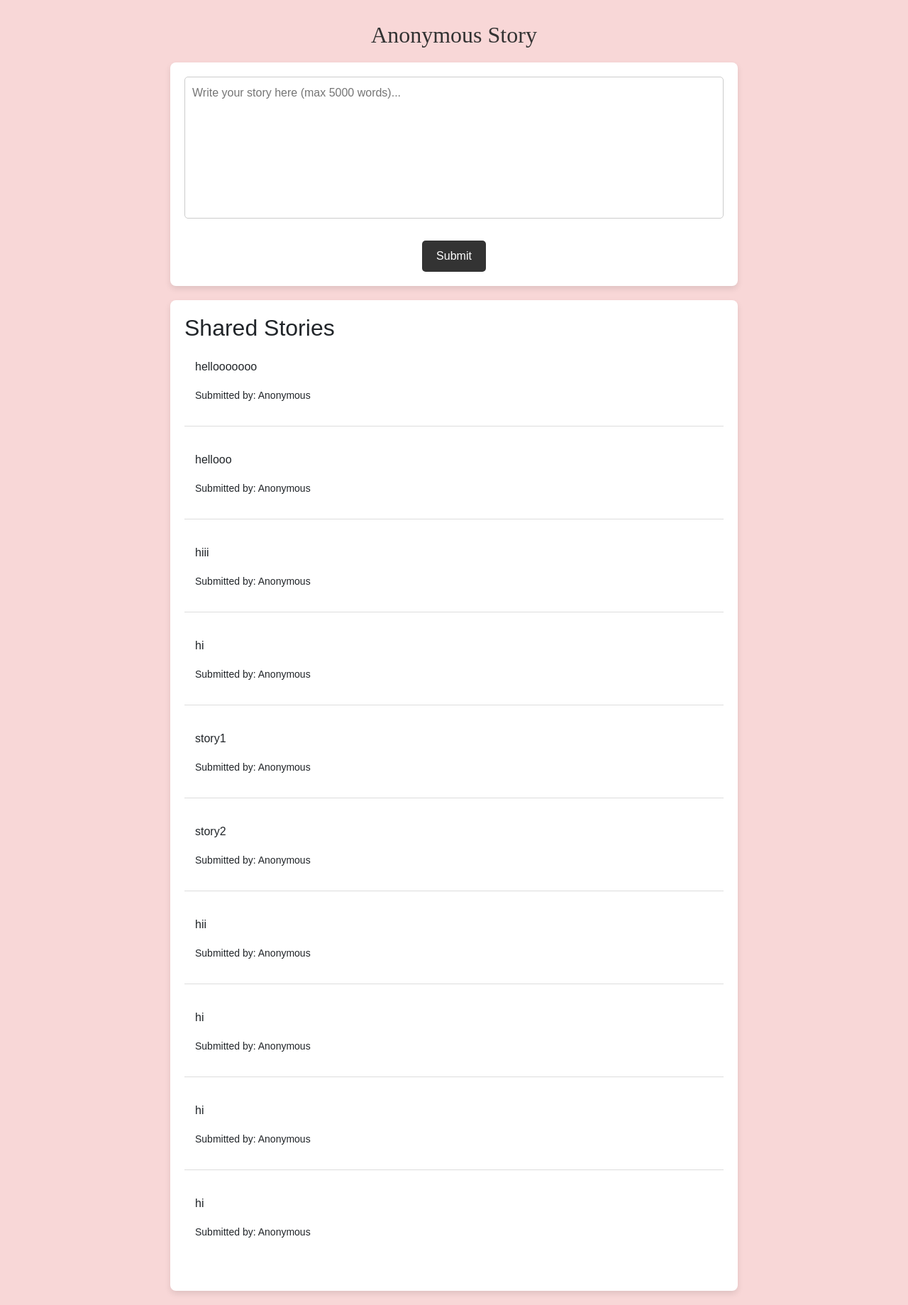
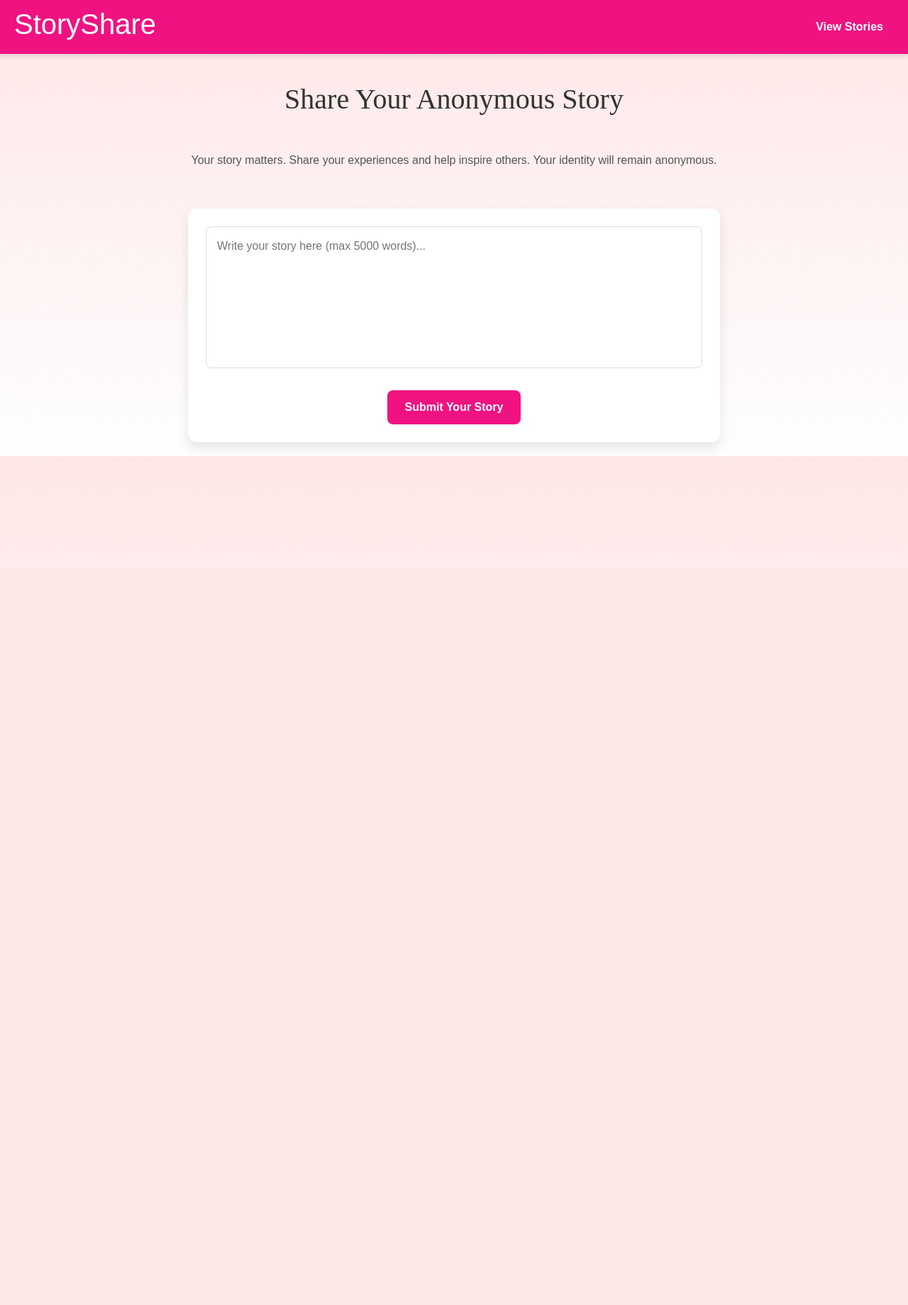
Before and after one commit to anjali-94/women-safety-portal, a Django app: page /story/ in a window 1280 px wide. Shown: the whole page at 71% size. After the commit the page ends 643 px from the top, so only its background shows below. Run offline with Django 4.2, Linux system fonts and the light colour scheme; data comes from the database, SQL or seed files in the repository; both versions use the stored data as it was after the commit.

Commit message:
tenth commit

```diff
--- a/auth_app/templates/dashboard.html
+++ b/auth_app/templates/dashboard.html
@@ -235,7 +235,7 @@
             <p>Honor those who made a difference in women's safety.</p>
         </div>
 
-        <div class="section" onclick="openModal('Send Location', '')">
+        <div class="section" onclick="openModal('Send Location', '/location/')">
             <h4>Send Location</h4>
             <p>Quickly book a cab to ensure a safe journey.</p>
         </div>
--- a/auth_app/templates/story.html
+++ b/auth_app/templates/story.html
@@ -1,6 +1,6 @@
 {% extends 'layouts/app.html' %}
 
-{% block title %}Story{% endblock %}
+{% block title %}Share Your Story{% endblock %}
 
 {% block content %}
 <!DOCTYPE html>
@@ -8,106 +8,152 @@
 <head>
     <meta charset="UTF-8">
     <meta name="viewport" content="width=device-width, initial-scale=1.0">
-    <title>Anonymous Story</title>
+    <title>Share Your Story</title>
     <style>
         /* General page styling */
         body {
-            font-family: Arial, sans-serif;
-            background-color: #f8d7d7; /* Light pink background */
+            font-family: 'Poppins', sans-serif;
+            background: linear-gradient(to bottom, #ffe6e6, #fefefe);
             margin: 0;
             padding: 0;
+            color: #333;
         }
 
         /* Navigation bar styling */
         .navbar {
             display: flex;
             justify-content: space-between;
-            background-color: #f4f4f4; /* Light gray color */
+            align-items: center;
+            background-color: #f01281;
             padding: 10px 20px;
-            border-bottom: 2px solid #ddd;
+            color: white;
+            box-shadow: 0px 4px 6px rgba(0, 0, 0, 0.1);
         }
         .navbar a {
             text-decoration: none;
-            color: #333;
+            color: white;
             font-weight: bold;
-            padding: 10px 15px;
+            padding: 8px 15px;
             border-radius: 5px;
+            transition: background-color 0.3s ease;
         }
         .navbar a:hover {
-            background-color: #ddd;
+            background-color: #ff8787;
         }
 
-        /* Heading styling */
+        /* Page heading styling */
         .heading {
             text-align: center;
-            font-family: "Times New Roman", Times, serif;
-            font-size: 2rem;
+            font-family: 'Merriweather', serif;
+            font-size: 2.5rem;
             color: #333;
-            margin-top: 30px;
+            margin: 40px 0;
+        }
+        /* Notification styling */
+        .notification {
+            max-width: 800px;
+            margin: 20px auto;
+            padding: 15px;
+            border-radius: 8px;
+            color: white;
+            font-weight: bold;
+            text-align: center;
+        }
+        .notification.success {
+            background-color: #28a745; /* Green success color */
+        }
+        .notification.error {
+            background-color: #dc3545; /* Red error color */
         }
 
         /* Input box styling */
         .input-box {
-            background-color: white;
-            border-radius: 8px;
-            box-shadow: 0 4px 8px rgba(0, 0, 0, 0.1);
-            padding: 20px;
+            background: #fff;
+            border-radius: 12px;
+            box-shadow: 0 8px 16px rgba(0, 0, 0, 0.1);
+            padding: 25px;
             margin: 20px auto;
-            max-width: 800px;
+            max-width: 750px;
             text-align: center;
         }
         .input-box textarea {
             width: 100%;
             height: 200px;
-            padding: 10px;
+            padding: 15px;
             font-size: 1rem;
-            border: 1px solid #ccc;
-            border-radius: 5px;
+            border: 1px solid #ddd;
+            border-radius: 8px;
             resize: none;
+            transition: border-color 0.3s ease, box-shadow 0.3s ease;
         }
         .input-box textarea:focus {
             outline: none;
-            border-color: #888;
+            border-color: #f01281;
+            box-shadow: 0 4px 8px rgba(255, 107, 107, 0.3);
         }
 
         /* Submit button styling */
         .btn-submit {
-            background-color: #333;
+            background-color: #f01281;
             color: white;
-            padding: 10px 20px;
+            padding: 12px 25px;
             font-size: 16px;
-            border-radius: 5px;
-            text-decoration: none;
+            font-weight: bold;
+            border-radius: 8px;
             border: none;
             cursor: pointer;
+            transition: background-color 0.3s ease, transform 0.2s ease;
         }
         .btn-submit:hover {
-            background-color: #444;
+            background-color: #ff8787;
+            transform: translateY(-2px);
+        }
+        .btn-submit:active {
+            transform: translateY(0);
         }
 
-        /* Stories section */
-        .stories-section {
-            background-color: white;
-            border-radius: 8px;
-            box-shadow: 0 4px 8px rgba(0, 0, 0, 0.1);
-            padding: 20px;
-            margin: 20px auto;
+        /* Additional content section */
+        .info-section {
+            text-align: center;
+            margin: 30px auto;
+            padding: 10px 20px;
             max-width: 800px;
+            color: #555;
+            font-size: 1rem;
         }
-        .story {
-            margin-bottom: 20px;
-            padding: 15px;
-            border-bottom: 1px solid #ddd;
-        }
-        .story:last-child {
-            border-bottom: none;
+
+        /* Responsive design */
+        @media (max-width: 768px) {
+            .heading {
+                font-size: 2rem;
+            }
+            .input-box {
+                padding: 20px;
+            }
+            .btn-submit {
+                width: 100%;
+            }
         }
     </style>
 </head>
 <body>
+    <!-- Navbar -->
+    <div class="navbar">
+        <div class="logo">
+            <h1>StoryShare</h1>
+        </div>
+        <div class="nav-links">
+            <a href="{% url 'story_feed' %}" >View Stories</a>
+        </div>
+    </div>
 
     <!-- Heading -->
-    <h1 class="heading">Anonymous Story</h1>
+    <h1 class="heading">Share Your Anonymous Story</h1>
+
+    <!-- Additional content -->
+    <div class="info-section">
+        <p>Your story matters. Share your experiences and help inspire others. Your identity will remain anonymous.</p>
+    </div>
 
     <!-- Input box -->
     <div class="input-box">
@@ -115,23 +161,33 @@
             {% csrf_token %}
             <textarea name="story_content" maxlength="5000" placeholder="Write your story here (max 5000 words)..."></textarea>
             <br><br>
-            <button type="submit" class="btn-submit">Submit</button>
+            <button type="submit" class="btn-submit">Submit Your Story</button>
         </form>
     </div>
 
-    <!-- Stories Section -->
-    <div class="stories-section">
-        <h2>Shared Stories</h2>
-        {% for story in stories %}
-            <div class="story">
-                <p>{{ story.content }}</p>
-                <p><small>Submitted by: Anonymous</small></p>
-            </div>
-        {% empty %}
-            <p>No stories have been shared yet. Be the first to share yours!</p>
-        {% endfor %}
-    </div>
+     <!-- Notification Section -->
+     {% if messages %}
+     {% for message in messages %}
+         <div class="notification {% if message.tags %}{{ message.tags }}{% endif %}">
+             {{ message }}
+         </div>
+     {% endfor %}
+ {% endif %}
 
 </body>
+
+<script>
+    // JavaScript to remove notifications after 5 seconds
+    document.addEventListener("DOMContentLoaded", function () {
+        setTimeout(function () {
+            const notification = document.querySelector(".notification");
+            if (notification) {
+                notification.style.transition = "opacity 0.5s ease";
+                notification.style.opacity = "0";
+                setTimeout(() => notification.remove(), 500); // Remove after fade-out
+            }
+        }, 2000);
+    });
+</script>
 </html>
 {% endblock %}
--- a/auth_app/urls.py
+++ b/auth_app/urls.py
@@ -13,6 +13,7 @@ urlpatterns=[
     path('story/', views.story_view, name='story'),
     path('story/submit/', views.submit_story, name='submit_story'),
     path('story/', views.story_view, name='story'),
+    path('story/view/', views.story_view, name='story_view'),
     path('story-feed/', views.story_feed, name='story_feed'),
     path('password-reset/', auth_views.PasswordResetView.as_view(), name='password_reset'),
     path('password-reset/done/', auth_views.PasswordResetDoneView.as_view(), name='password_reset_done'),
@@ -26,5 +27,6 @@ urlpatterns=[
     path('gynec/', views.gynec, name='gynec'),
     path('laws/', views.laws, name='laws'),
     path('Ngo/', views.Ngo, name='Ngo'),
+    path('location/',views.location,name='location'),
 
 ]
--- a/auth_app/views.py
+++ b/auth_app/views.py
@@ -77,15 +77,17 @@ def logout_view(request):
 from django.shortcuts import render
 
 def story_view(request):
-    stories = Story.objects.all()
-    return render(request, 'story.html', {'stories': stories})
+    return render(request, 'story.html')
 
 def submit_story(request):
     if request.method == 'POST':
         content = request.POST.get('story_content', '')
         if content:
             Story.objects.create(content=content)
-    return redirect('story')
+            messages.success(request, 'Your story has been submitted successfully!')
+            return redirect('story_view')  # Redirect back to the same page
+    messages.error(request, 'Failed to submit your story. Please try again.')
+    return redirect('story_view')
 
 def story_feed(request):
     stories = Story.objects.all()
@@ -109,6 +111,9 @@ def memorialwall_view(request):
 def Ngo(request):
     return render(request, 'Ngo.html')
 
+def location(request):
+    return render(request, 'location.html')
+
 
 class CustomLoginView(LoginView):
     form_class = CustomLoginForm
```
Also changed, not shown: auth_app/templates/location.html (added, +85 -0 lines), db.sqlite3.
